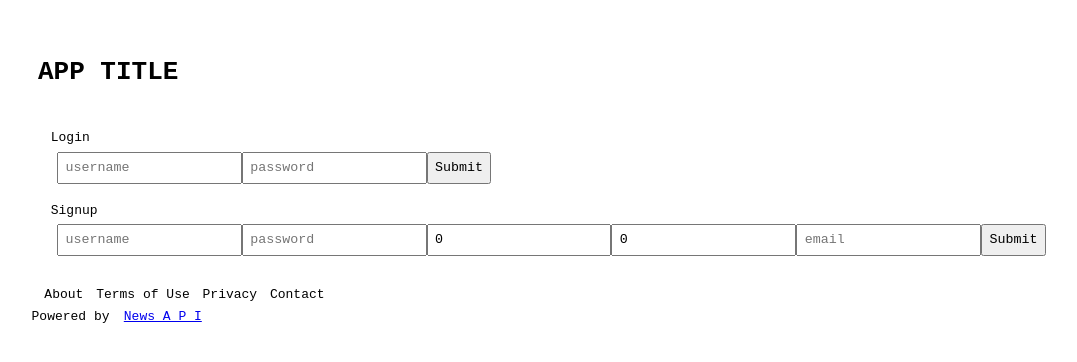
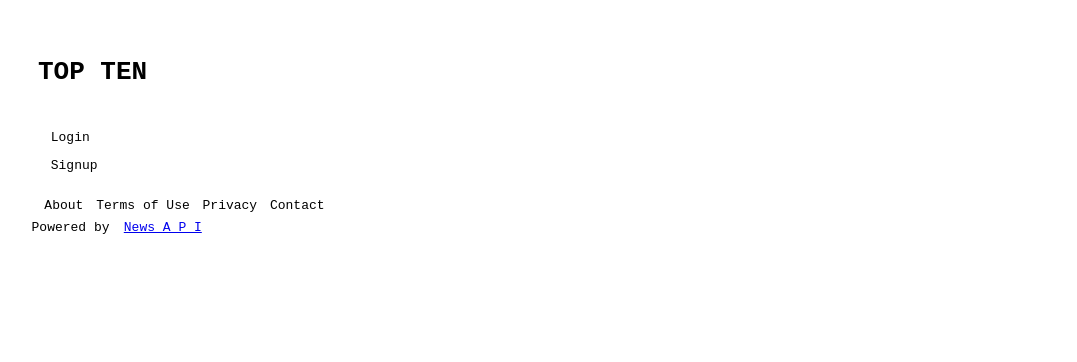
Before and after one commit to joesyverson/news-app, a React (Create React App) app in the folder frontend/: page / in a window 1280 px wide. Shown: the top 362 px of the page, without its empty margins (2-1079 px from the left). Built offline with nearby package versions, Linux system fonts and the light colour scheme; no server answers.

Commit message:
login and signup forms appear on click

```diff
--- a/frontend/src/App.js
+++ b/frontend/src/App.js
@@ -103,7 +103,7 @@ class App extends React.Component {
   render() {
     return (
       <div>
-        <h1>APP TITLE</h1>
+        <h1>TOP TEN</h1>
         <Switch>
           <Route
             path="/profile"
--- a/frontend/src/ArticleContainer.js
+++ b/frontend/src/ArticleContainer.js
@@ -32,10 +32,12 @@ class ArticleContainer extends React.Component {
   }
 
   userArticleURLs = (aPIURL) => {
-    let uRLs = this.props.userData.all_articles.map((article) => {
-      return article.url
-    })
-    return uRLs.includes(aPIURL)
+    if(localStorage.token) {
+      let uRLs = this.props.userData.all_articles.map((article) => {
+        return article.url
+      })
+      return uRLs.includes(aPIURL)
+    }
   }
 
   formatArticleCards = () => {
--- a/frontend/src/Login.js
+++ b/frontend/src/Login.js
@@ -4,7 +4,8 @@ class Login extends React.Component {
 
   state = {
     name: "",
-    password: ""
+    password: "",
+    showForm: false
   }
 
   handleChange = (e) => {
@@ -31,10 +32,8 @@ class Login extends React.Component {
     })
   }
 
-  render() {
+  renderForm = () => {
     return(
-      <div>
-        Login
       <form onSubmit={(e) => this.handleSubmit(e)}>
       <input
       type="text"
@@ -50,6 +49,14 @@ class Login extends React.Component {
       onChange={(e) => this.handleChange(e)}/>
       <input type="submit"/>
       </form>
+    )
+  }
+
+  render() {
+    return(
+      <div onClick={() => this.setState({showForm: !this.state.showForm})}>
+        Login
+        {this.state.showForm ? this.renderForm() : null}
       </div>
     );
   }
--- a/frontend/src/Signup.js
+++ b/frontend/src/Signup.js
@@ -8,7 +8,8 @@ class Signup extends React.Component {
     password: "",
     age: 0,
     location_id: 0,
-    email: ""
+    email: "",
+    showForm: false
   }
 
   handleChange = (e) => {
@@ -34,10 +35,8 @@ class Signup extends React.Component {
     })
   }
 
-  render() {
+  showForm = () => {
     return(
-      <div>
-        Signup
       <form onSubmit={(e) => this.handleSubmit(e)}>
       <input
       type="text"
@@ -71,6 +70,14 @@ class Signup extends React.Component {
       onChange={(e) => this.handleChange(e)}/>
       <input type="submit"/>
       </form>
+    )
+  }
+
+  render() {
+    return(
+      <div onClick={() => this.setState({showForm: !this.state.showForm})}>
+        Signup
+        {this.state.showForm ? this.showForm() : null}
       </div>
     )
   }
```
Lines whose indentation alone changed are shown as unchanged.
